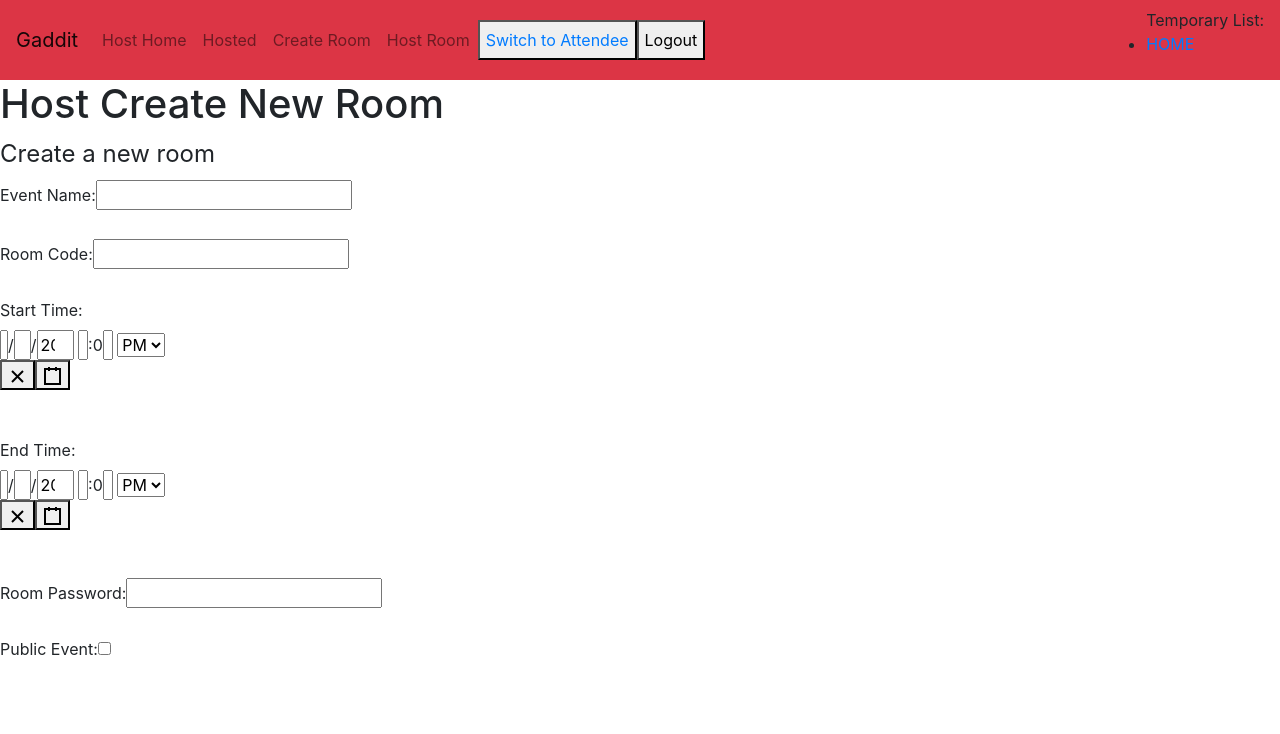
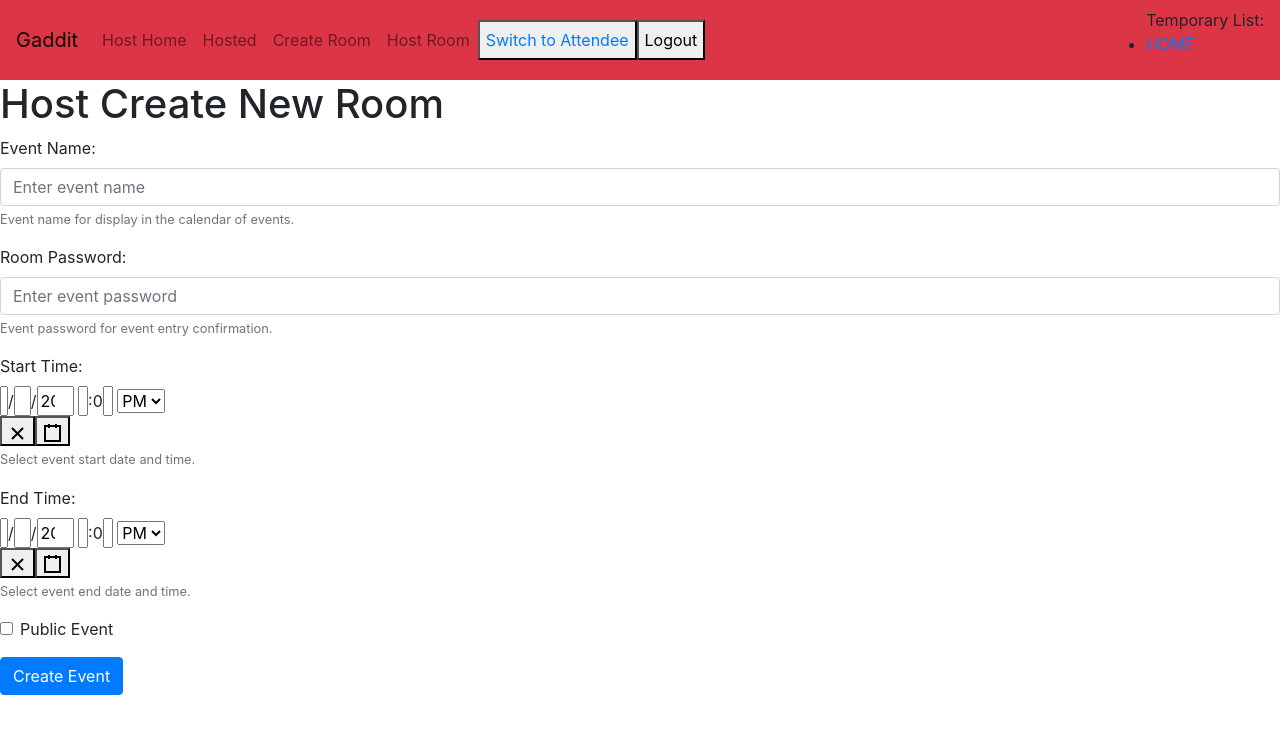
Before and after one commit to kalyak/Gadddit, a React (Create React App) app in the folder client/: page /host/1/createroom in a window 1280 px wide. Shown: the top 734 px of the page. Built offline with nearby package versions, Linux system fonts and the light colour scheme.

Commit message:
Event Creation for hosts done.

```diff
--- a/client/src/components/pages/host-createEvent.js
+++ b/client/src/components/pages/host-createEvent.js
@@ -1,62 +1,89 @@
 import { useState } from "react";
 import DateTimePicker from "react-datetime-picker";
-import { Form } from "react-bootstrap";
+import { Form, Button } from "react-bootstrap";
+import axios from "axios";
+import { Redirect } from "react-router-dom";
 
 const HostCreate = () => {
   const [formData, setFormData] = useState({
     eventName: "",
-    roomCode: "",
     roomPassword: "",
-    eventStart: new Date(),
-    eventEnd: new Date(),
-    isPublic: true,
+    eventStart: new Date().toISOString(),
+    eventEnd: new Date().toISOString(),
+    isPublic: false,
   });
 
   const [formStart, setStart] = useState(new Date());
   const [formEnd, setEnd] = useState(new Date());
+  const [done, setDone] = useState(false);
+  const [errors, setErrors] = useState(false);
 
   const handleChange = (event) => {
     setFormData((state) => {
-      return { ...state, [event.target.name]: event.target.value };
+      return { ...state, [event.target.id]: event.target.value };
     });
-    // console.log(event.target);
   };
 
   const handleDateChange = (name, value) => {
-    // console.log(event.toISOString());
-    // console.log(event.name);
-
     setFormData((state) => {
       return { ...state, [name]: value.toISOString() };
     });
   };
 
+  const handleCheck = () => {
+    setFormData((state) => {
+      return { ...state, isPublic: !state.isPublic };
+    });
+  };
+
+  const handleSubmit = (event) => {
+    event.preventDefault();
+    axios
+      .post("/hosts/rooms/new", formData)
+      .then((response) => {
+        setDone(true);
+      })
+      .catch((error) => {
+        setErrors(error.message);
+      });
+  };
+
+  if (done) {
+    return <Redirect to={"/host"} />;
+  }
+
   return (
     <>
       <h1>Host Create New Room</h1>
-      {/* <p>To add form to create new room</p> */}
-      <Form>
-        <fieldset>
-          <legend>Create a new room</legend>
-          <label htmlFor='eventName'>Event Name: </label>
-          <input
+      <Form onSubmit={handleSubmit}>
+        <Form.Group controlId='eventName'>
+          <Form.Label>Event Name: </Form.Label>
+          <Form.Control
             type='text'
-            name='eventName'
+            placeholder='Enter event name'
             value={formData.eventName}
             onChange={handleChange}
           />
-          <br />
-          <br />
-          <label htmlFor='roomCode'>Room Code:</label>
-          <input
+          <Form.Text className='text-muted'>
+            Event name for display in the calendar of events.
+          </Form.Text>
+        </Form.Group>
+
+        <Form.Group controlId='roomPassword'>
+          <Form.Label>Room Password: </Form.Label>
+          <Form.Control
             type='text'
-            name='roomCode'
-            value={formData.roomCode}
+            placeholder='Enter event password'
+            value={formData.roomPassword}
             onChange={handleChange}
           />
-          <br />
-          <br />
-          <label htmlFor='eventStart'>Start Time:</label>
+          <Form.Text className='text-muted'>
+            Event password for event entry confirmation.
+          </Form.Text>
+        </Form.Group>
+
+        <Form.Group controlId='eventStart'>
+          <Form.Label>Start Time: </Form.Label>
           <DateTimePicker
             name='eventStart'
             onChange={(event) => {
@@ -68,9 +95,13 @@ const HostCreate = () => {
             disableClock={true}
             returnValue='end'
           />
-          <br />
-          <br />
-          <label htmlFor='eventEnd'>End Time:</label>
+          <Form.Text className='text-muted'>
+            Select event start date and time.
+          </Form.Text>
+        </Form.Group>
+
+        <Form.Group controlId='eventEnd'>
+          <Form.Label>End Time: </Form.Label>
           <DateTimePicker
             name='eventEnd'
             onChange={(event) => {
@@ -78,38 +109,29 @@ const HostCreate = () => {
               handleDateChange("eventEnd", event);
             }}
             value={formEnd}
-            minDate={formStart}
+            minDate={new Date()}
             disableClock={true}
             returnValue='end'
           />
-          {/* <input
-            type='date'
-            name='eventEnd'
-            value={formData.eventEnd}
-            onChange={handleChange}
-          /> */}
-          <br />
-          <br />
-          <label htmlFor='roomPassword'>Room Password:</label>
-          <input
-            type='text'
-            name='roomPassword'
-            value={formData.roomPassword}
-            onChange={handleChange}
+          <Form.Text className='text-muted'>
+            Select event end date and time.
+          </Form.Text>
+        </Form.Group>
+
+        <Form.Group controlId='isPublic'>
+          <Form.Check
+            type='checkbox'
+            id='isPublic'
+            label='Public Event'
+            // value={true}
+            checked={formData.isPublic}
+            onChange={handleCheck}
           />
-          <br />
-          <br />
-          <label htmlFor='roomType'>Public Event: </label>
-          <input
-            type='checkbox'
-            name='isPublic'
-            id='isPublic'
-            value='true'
-            onChange={handleChange}
-            // {formData.isPublic? "checked":""}
-          />
-          {/* <input type='text' name='roomType' value={formData.isPublic} /> */}
-        </fieldset>
+        </Form.Group>
+
+        <Button variant='primary' type='submit'>
+          Create Event
+        </Button>
       </Form>
     </>
   );
```
